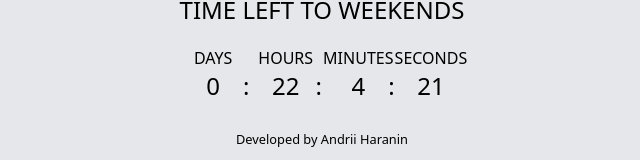
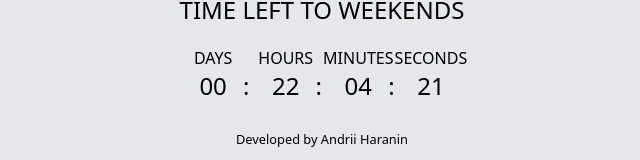
Before and after one commit to Nedilko/timer, a React (Create React App) app: page / in a window 1280 px wide. Shown: the part 422-582 px from the top of the page, without its empty margins (318-958 px from the left). Built offline with nearby package versions, Linux system fonts and the light colour scheme; the HTML template or start-up script is replaced by a standard one.

Commit message:
Format countdown numbers to two symbols

```diff
--- a/src/components/Countdown.jsx
+++ b/src/components/Countdown.jsx
@@ -24,21 +24,21 @@ function Countdown({targetDate}) {
       <div
         className="after:absolute after:text-2xl after:content-[':'] after:absolute after:right-0 after:bottom-0 relative">
         <div>days</div>
-        <div className="text-2xl">{timeLeft.days}</div>
+        <div className="text-2xl">{timeLeft.days.toLocaleString('en-US', {minimumIntegerDigits: 2})}</div>
       </div>
       <div
         className="after:absolute after:text-2xl after:content-[':'] after:absolute after:right-0 after:bottom-0 relative">
         <div>hours</div>
-        <div className="text-2xl">{timeLeft.hours}</div>
+        <div className="text-2xl">{timeLeft.hours.toLocaleString('en-US', {minimumIntegerDigits: 2})}</div>
       </div>
       <div
         className="after:absolute after:text-2xl after:content-[':'] after:absolute after:right-0 after:bottom-0 relative">
         <div>minutes</div>
-        <div className="text-2xl">{timeLeft.minutes}</div>
+        <div className="text-2xl">{timeLeft.minutes.toLocaleString('en-US', {minimumIntegerDigits: 2})}</div>
       </div>
       <div>
         <div>seconds</div>
-        <div className="text-2xl">{timeLeft.seconds}</div>
+        <div className="text-2xl">{timeLeft.seconds.toLocaleString('en-US', {minimumIntegerDigits: 2})}</div>
       </div>
     </div>
   )
```
